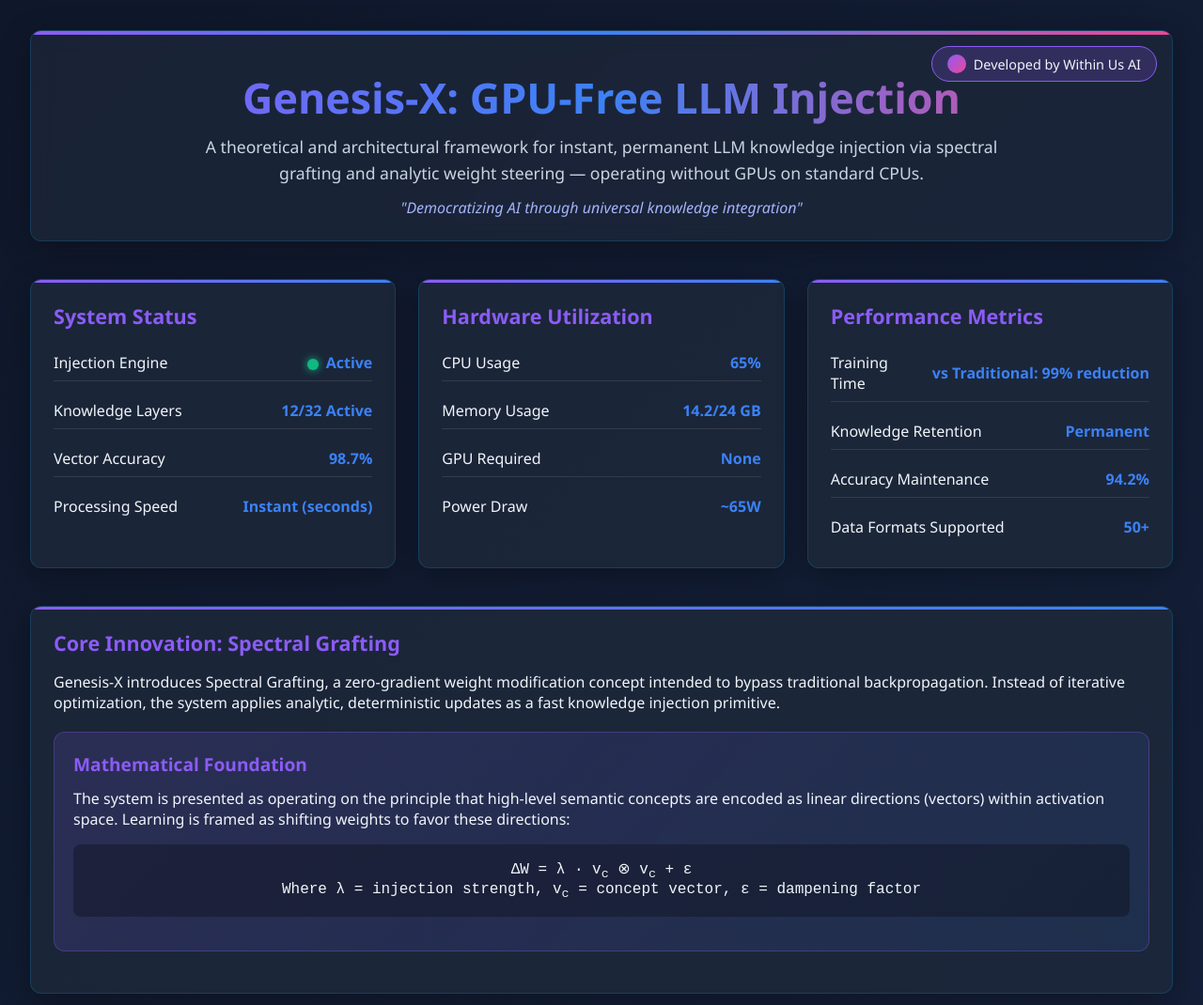
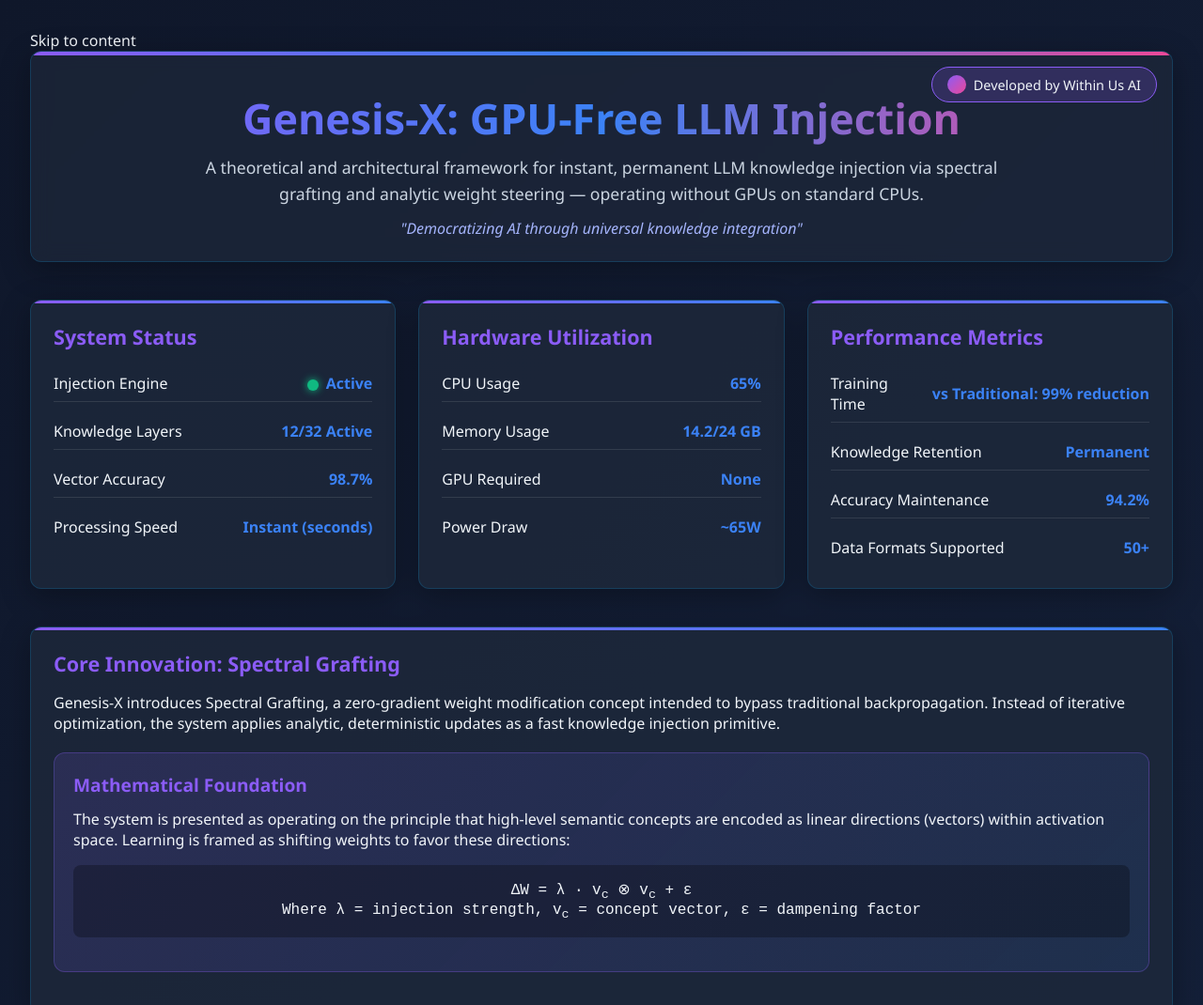
Before and after one commit to gss1147/Genesis_X, a plain HTML site: page index.html in a window 1280 px wide. Shown: the top 1070 px of the page at 94% size. Drawn offline with Linux system fonts and the light colour scheme; files whose address does not match are found by name.

Commit message:
Refactor CSS: Remove skip link styles and add comments
Removed skip link styles and added comments for clarity.

```diff
--- a/assets/css/styles.css
+++ b/assets/css/styles.css
@@ -289,6 +289,7 @@
   margin:1rem 0;
   overflow-x:auto;
   border:1px solid rgba(255,255,255,.06);
+  white-space: pre-wrap; /* IMPORTANT: preserves your newlines in <div class="code-block"> */
 }
 
 .window-layout{
@@ -355,7 +356,7 @@
   gap:.5rem;
   box-shadow:0 4px 15px rgba(139,92,246,.30);
   user-select:none;
-  min-height:44px;
+  min-height:44px; /* mobile tap target */
 }
 .btn:hover{
   transform:scale(1.03);
@@ -432,22 +433,6 @@
   line-height:1.6;
 }
 
-.skip-link{
-  position:absolute;
-  left:-9999px;
-  top:0;
-  background:rgba(15,23,42,.95);
-  color:var(--light);
-  padding:.6rem .9rem;
-  border-radius: 10px;
-  z-index: 2000;
-  border: 1px solid rgba(255,255,255,.12);
-}
-.skip-link:focus{
-  left: 16px;
-  top: 16px;
-}
-
 @media (max-width: 900px){
   body{ padding:1.25rem; }
   .window-layout{ grid-template-columns:1fr; }
```
